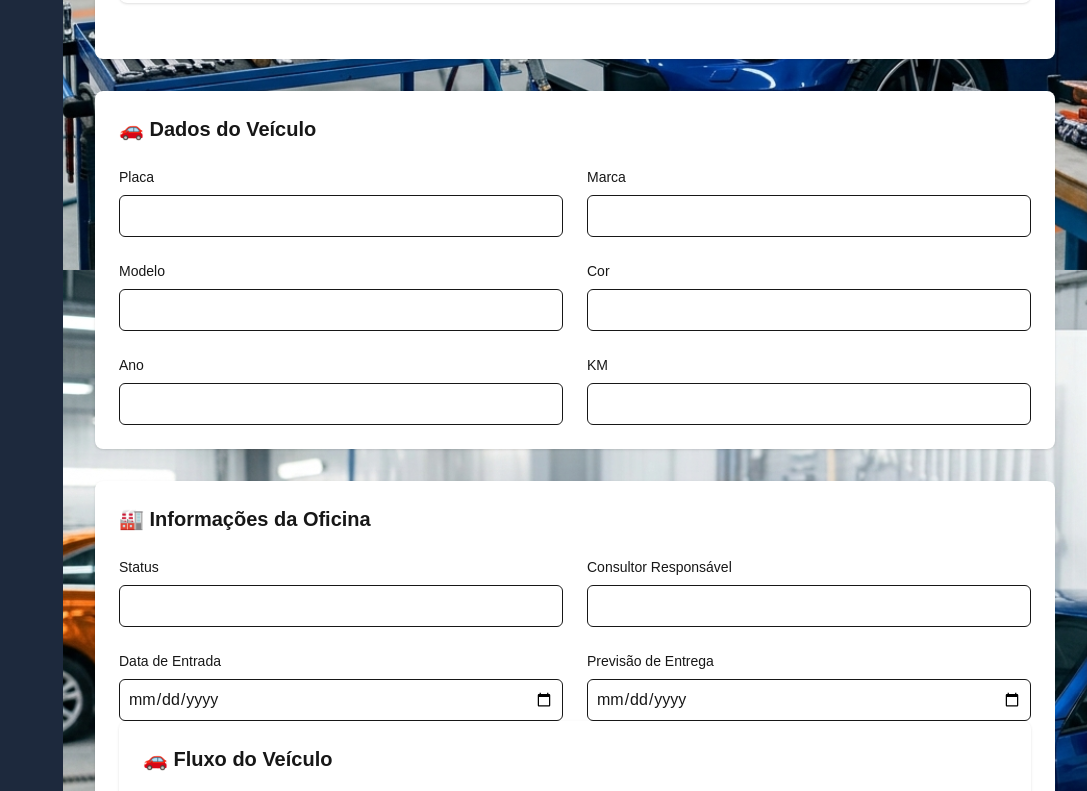
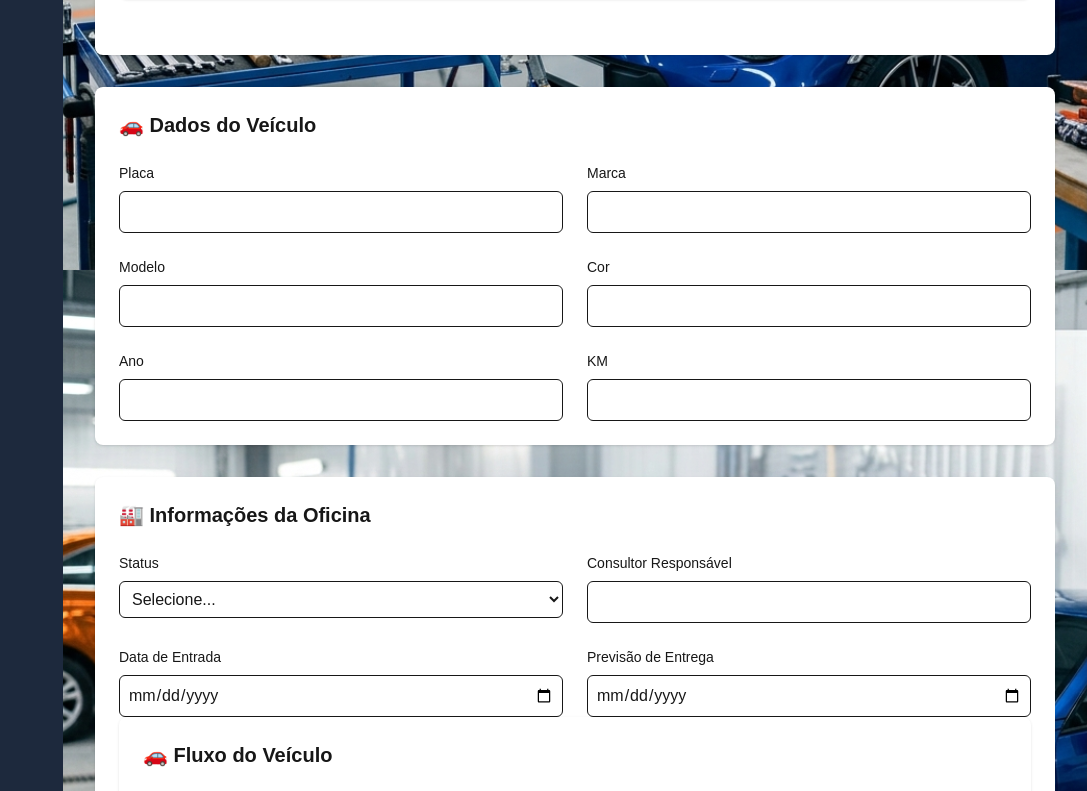
Before and after one commit to FabioCarlosMarques/funilaria-app, a Next.js app: page /cadastro-veiculos in a window 1280 px wide. Shown: the part 530-1321 px from the top of the page, without its empty margins (193-1280 px from the left). Built offline with nearby package versions, Linux system fonts and the light colour scheme.

Commit message:
Hoje realizei a alteração em page.tsx em Tipo de atendimento, Status e Consultor responsável e também foi necessário auterar o arquivo selectfield.tsx pra adicionar value e onChange

```diff
--- a/app/cadastro-veiculos/docs/GuiaComandos.md
+++ b/app/cadastro-veiculos/docs/GuiaComandos.md
@@ -49,7 +49,7 @@ eventos de formulário
 <main
   className="flex-1 min-h-screen p-8 bg-cover bg-center bg-fixed"
   style={{
-    backgroundImage: "url('/oficina-fundo.png')",
+    backgroundImage: "url('/fundo_funilariaApp.png')",
   }}
 >
 
--- a/app/cadastro-veiculos/page.tsx
+++ b/app/cadastro-veiculos/page.tsx
@@ -15,6 +15,9 @@ type Veiculo = {
   cor: string;
   ano: string;
   km: string;
+  tipoAtendimento: string;
+  status: string;
+  consultor: string;
 };
 
 export default function CadastroVeiculos() {
@@ -26,6 +29,9 @@ export default function CadastroVeiculos() {
     cor: "",
     ano: "",
     km: "",
+    tipoAtendimento: "",
+    status: "",
+    consultor: "",
   });
 
   const [veiculos, setVeiculos] = useState<Veiculo[]>([]);
@@ -84,6 +90,13 @@ export default function CadastroVeiculos() {
               <SelectField
                 label="Tipo de Atendimento"
                 options={["Seguradora", "Particular", "Loja / Semi-Novo"]}
+                value={veiculo.tipoAtendimento}
+                onChange={(e) =>
+                  setVeiculo({
+                    ...veiculo,
+                    tipoAtendimento: e.target.value,
+                  })
+                }
               />
 
               <SelectField
@@ -176,9 +189,43 @@ export default function CadastroVeiculos() {
           <h2 className="text-xl font-bold mb-6">🏭 Informações da Oficina</h2>
 
           <div className="grid grid-cols-2 gap-6">
-            <InputField label="Status" />
+            <SelectField
+              label="Status"
+              options={[
+                "Aguardando Aprovação",
+                "Aprovado",
+                "Desmontagem",
+                "Levantamento das Peças",
+                "Aguardando Peças",
+                "Funilaria",
+                "Preparação",
+                "Pintura",
+                "Polimento",
+                "Montagem",
+                "Lavagem",
+                "Check-list Final",
+                "Entrega",
+                "Veículo Faturado",
+              ]}
+              value={veiculo.status}
+              onChange={(e) =>
+                setVeiculo({
+                  ...veiculo,
+                  status: e.target.value,
+                })
+              }
+            />
 
-            <InputField label="Consultor Responsável" />
+            <InputField
+              label="Consultor Responsável"
+              value={veiculo.consultor}
+              onChange={(e) =>
+                setVeiculo({
+                  ...veiculo,
+                  consultor: e.target.value,
+                })
+              }
+            />
 
             <InputField label="Data de Entrada" type="date" />
 
@@ -308,6 +355,23 @@ export default function CadastroVeiculos() {
                 <p className="text-sm text-gray-500">KM</p>
                 <p className="font-semibold">{veiculoSelecionado.km}</p>
               </div>
+
+              <div>
+                <p className="text-sm text-gray-500">Tipo de Atendimento</p>
+                <p className="font-semibold">
+                  {veiculoSelecionado.tipoAtendimento}
+                </p>
+              </div>
+
+              <div>
+                <p className="text-sm text-gray-500">Status</p>
+                <p className="font-semibold">{veiculoSelecionado.status}</p>
+              </div>
+
+              <div>
+                <p className="text-sm text-gray-500">Consultor Responsável</p>
+                <p className="font-semibold">{veiculoSelecionado.consultor}</p>
+              </div>
             </div>
           </div>
         )}
--- a/app/components/SelectField.tsx
+++ b/app/components/SelectField.tsx
@@ -1,22 +1,28 @@
-type SelectFieldProps = {
+ type SelectFieldProps = {
   label: string;
   options: string[];
+  value?: string;
+  onChange?: (e: React.ChangeEvent<HTMLSelectElement>) => void;
 };
 
 export default function SelectField({
   label,
   options,
+  value,
+  onChange,
 }: SelectFieldProps) {
   return (
     <div>
-      <label className="block mb-2 font-medium">
+      <label className="block text-sm font-medium mb-2">
         {label}
       </label>
 
-      <select className="w-full border rounded-md p-2">
-        <option value="">
-          Selecione...
-        </option>
+      <select
+        value={value}
+        onChange={onChange}
+        className="w-full border rounded-md p-2"
+      >
+        <option value="">Selecione...</option>
 
         {options.map((option) => (
           <option key={option} value={option}>
```
